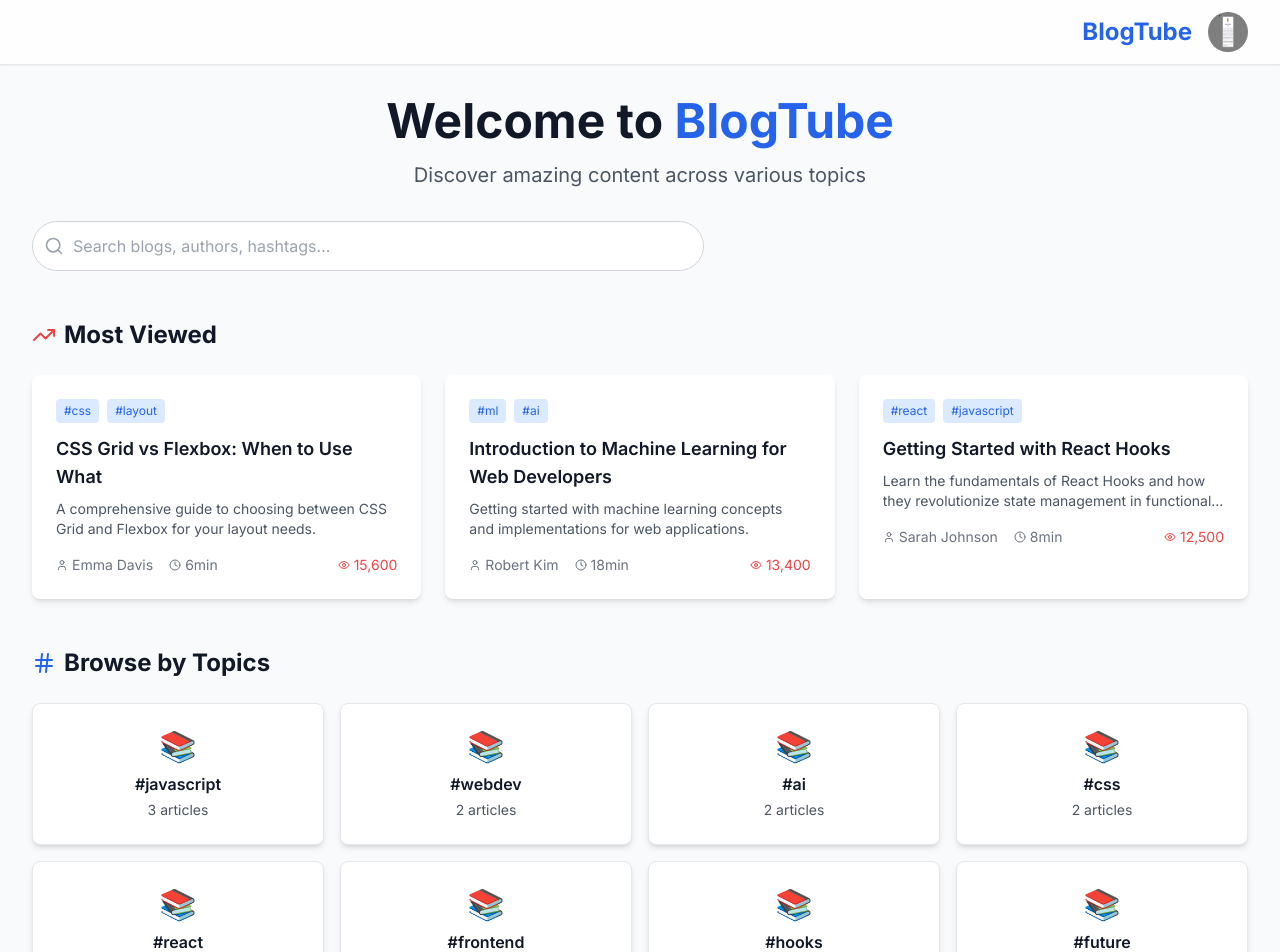
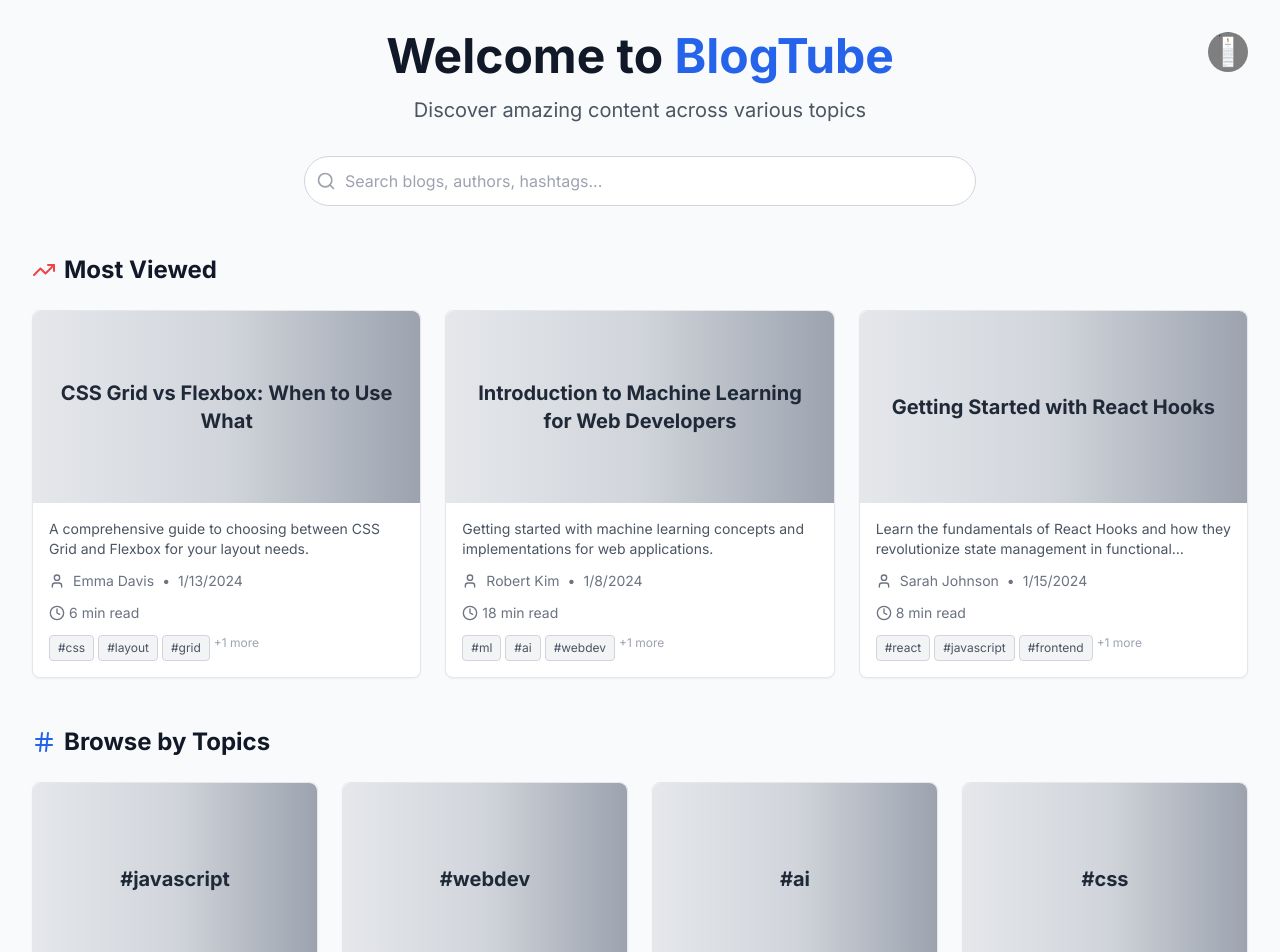
Before and after one commit to ashrafhussain2003/blogtube-react-grid, a React (Vite) app: page / in a window 1280 px wide. Shown: the top 952 px of the page. Built offline with nearby package versions, Linux system fonts and the light colour scheme.

Commit message:
Refactor UI and enhance ad placements
Updated blog card styles, replaced topic emojis with icons, removed duplicate headings, increased ad placements, centered the search bar, and moved the avatar to the hero section.

```diff
--- a/src/components/BlogRenderer.tsx
+++ b/src/components/BlogRenderer.tsx
@@ -10,21 +10,8 @@ const BlogRenderer: React.FC<BlogRendererProps> = ({ blocks }) => {
   const renderBlock = (block: BlogBlock, index: number) => {
     switch (block.type) {
       case 'title':
-        const HeadingTag = `h${block.level || 1}` as keyof JSX.IntrinsicElements;
-        const headingClasses = {
-          1: 'text-4xl font-bold mb-6 text-gray-900',
-          2: 'text-3xl font-semibold mb-4 text-gray-900',
-          3: 'text-2xl font-semibold mb-3 text-gray-900',
-          4: 'text-xl font-semibold mb-2 text-gray-900',
-          5: 'text-lg font-semibold mb-2 text-gray-900',
-          6: 'text-base font-semibold mb-2 text-gray-900'
-        };
-
-        return (
-          <HeadingTag key={index} className={headingClasses[block.level as keyof typeof headingClasses] || headingClasses[1]}>
-            {block.content}
-          </HeadingTag>
-        );
+        // Skip rendering title blocks as they're handled in the header
+        return null;
 
       case 'text':
         return (
--- a/src/components/HashtagBlogViewer.tsx
+++ b/src/components/HashtagBlogViewer.tsx
@@ -51,11 +51,6 @@ const HashtagBlogViewer: React.FC<HashtagBlogViewerProps> = ({ blogPath, isLoadi
           },
           blocks: [
             {
-              type: 'title',
-              content: 'Getting Started with React Hooks',
-              level: 1
-            },
-            {
               type: 'text',
               content: 'This is an introduction paragraph that sets the context for the entire article. It provides readers with a clear understanding of what they can expect to learn.'
             },
@@ -66,11 +61,6 @@ const HashtagBlogViewer: React.FC<HashtagBlogViewerProps> = ({ blogPath, isLoadi
             {
               type: 'note',
               content: 'This is an important note that readers should pay attention to. It contains crucial information that enhances understanding.'
-            },
-            {
-              type: 'title',
-              content: 'Key Concepts',
-              level: 2
             },
             {
               type: 'text',
@@ -181,7 +171,7 @@ const HashtagBlogViewer: React.FC<HashtagBlogViewerProps> = ({ blogPath, isLoadi
 
           {/* Article Content */}
           <div className="p-8">
-            <BlogRenderer blocks={blog.blocks.slice(1)} />
+            <BlogRenderer blocks={blog.blocks} />
           </div>
 
           {/* Related Articles Section */}
@@ -217,11 +207,15 @@ const HashtagBlogViewer: React.FC<HashtagBlogViewerProps> = ({ blogPath, isLoadi
         </article>
       </div>
 
-      {/* Right Sidebar - Advertisements */}
-      <aside className="w-80 flex-shrink-0 p-6 space-y-6">
-        <AdBanner type="vertical" className="mb-6" />
-        <AdBanner type="square" className="mb-6" />
-        <AdBanner type="square" className="mb-6" />
+      {/* Right Sidebar - More Advertisements */}
+      <aside className="w-80 flex-shrink-0 p-6 space-y-4">
+        <AdBanner type="vertical" />
+        <AdBanner type="square" />
+        <AdBanner type="square" />
+        <AdBanner type="horizontal" />
+        <AdBanner type="square" />
+        <AdBanner type="vertical" />
+        <AdBanner type="square" />
       </aside>
     </div>
   );
--- a/src/pages/HomePage.tsx
+++ b/src/pages/HomePage.tsx
@@ -1,16 +1,18 @@
 
 import React, { useState, useMemo } from 'react';
 import { Link } from 'react-router-dom';
-import { Hash, TrendingUp, Eye, Clock, User, Calendar } from 'lucide-react';
+import { Hash, TrendingUp, Eye, Clock, User, Calendar, Brain, Monitor, Code, Gear, Cloud, Database, Smartphone, Palette } from 'lucide-react';
 import BlogCard from '../components/BlogCard';
 import SearchBar from '../components/SearchBar';
-import Navigation from '../components/Navigation';
+import ProfileModal from '../components/ProfileModal';
+import { Avatar, AvatarImage, AvatarFallback } from '../components/ui/avatar';
 import { sampleBlogs } from '../data/sampleBlogs';
 import { BlogMeta } from '../types/blog';
 
 const HomePage: React.FC = () => {
   const [searchTerm, setSearchTerm] = useState('');
   const [filteredBlogs, setFilteredBlogs] = useState(sampleBlogs);
+  const [isProfileOpen, setIsProfileOpen] = useState(false);
 
   const handleSearch = (results: BlogMeta[]) => {
     setFilteredBlogs(results);
@@ -21,6 +23,49 @@ const HomePage: React.FC = () => {
       .sort((a, b) => (b.viewCount || 0) - (a.viewCount || 0))
       .slice(0, 3);
   }, []);
+
+  const getTopicIcon = (hashtag: string) => {
+    const topic = hashtag.toLowerCase();
+    switch (topic) {
+      case 'javascript':
+      case 'react':
+      case 'vue':
+      case 'angular':
+      case 'frontend':
+        return Monitor;
+      case 'backend':
+      case 'api':
+      case 'nodejs':
+        return Code;
+      case 'ml':
+      case 'ai':
+      case 'machinelearning':
+        return Brain;
+      case 'aws':
+      case 'azure':
+      case 'gcp':
+      case 'cloud':
+        return Cloud;
+      case 'database':
+      case 'sql':
+      case 'mongodb':
+        return Database;
+      case 'mobile':
+      case 'android':
+      case 'ios':
+        return Smartphone;
+      case 'design':
+      case 'ui':
+      case 'ux':
+        return Palette;
+      case 'devops':
+      case 'docker':
+      case 'kubernetes':
+        return Gear;
+      default:
+        return Hash;
+    }
+  };
 
   const allHashtags = useMemo(() => {
     const hashtagMap: { [key: string]: number } = {};
@@ -38,18 +83,33 @@ const HomePage: React.FC = () => {
 
   return (
     <div className="min-h-screen bg-gray-50">
-      <Navigation showBackButton={false} />
-
       <div className="max-w-7xl mx-auto px-4 sm:px-6 lg:px-8 py-8">
         {/* Hero Section */}
-        <div className="text-center mb-12">
+        <div className="text-center mb-12 relative">
+          {/* Avatar in top right corner */}
+          <div className="absolute top-0 right-0">
+            <button
+              onClick={() => setIsProfileOpen(true)}
+              className="rounded-full hover:ring-2 hover:ring-blue-200 transition-all"
+            >
+              <Avatar className="w-10 h-10">
+                <AvatarImage src="/lovable-uploads/9a90d753-14e1-45e1-8848-b1a046b78ce5.png" alt="Profile" />
+                <AvatarFallback>MAH</AvatarFallback>
+              </Avatar>
+            </button>
+          </div>
+
           <h1 className="text-5xl font-bold text-gray-900 mb-4">
             Welcome to <span className="text-blue-600">BlogTube</span>
           </h1>
           <p className="text-xl text-gray-600 mb-8">
             Discover amazing content across various topics
           </p>
-          <SearchBar onSearch={handleSearch} />
+
+          {/* Centered Search Bar */}
+          <div className="flex justify-center">
+            <SearchBar onSearch={handleSearch} />
+          </div>
         </div>
 
         {/* Most Viewed Section */}
@@ -60,46 +120,7 @@ const HomePage: React.FC = () => {
           </div>
           <div className="grid grid-cols-1 md:grid-cols-2 lg:grid-cols-3 gap-6">
             {topViewedBlogs.map(blog => (
-              <Link
-                key={blog.slug}
-                to={`/blog/${blog.slug}`}
-                className="block bg-white rounded-lg shadow-md hover:shadow-lg transition-shadow overflow-hidden"
-              >
-                <div className="p-6">
-                  <div className="flex items-center gap-2 text-sm text-gray-500 mb-3">
-                    {blog.hashtags.slice(0, 2).map(tag => (
-                      <span key={tag} className="bg-blue-100 text-blue-600 px-2 py-1 rounded text-xs">
-                        #{tag}
-                      </span>
-                    ))}
-                  </div>
-
-                  <h3 className="text-lg font-semibold text-gray-900 mb-2 line-clamp-2">
-                    {blog.title}
-                  </h3>
-
-                  <p className="text-gray-600 text-sm mb-4 line-clamp-2">
-                    {blog.description}
-                  </p>
-
-                  <div className="flex items-center justify-between text-sm text-gray-500">
-                    <div className="flex items-center gap-4">
-                      <div className="flex items-center gap-1">
-                        <User className="w-3 h-3" />
-                        <span>{blog.author}</span>
-                      </div>
-                      <div className="flex items-center gap-1">
-                        <Clock className="w-3 h-3" />
-                        <span>{blog.readingTime}min</span>
-                      </div>
-                    </div>
-                    <div className="flex items-center gap-1 text-red-500">
-                      <Eye className="w-3 h-3" />
-                      <span>{blog.viewCount?.toLocaleString()}</span>
-                    </div>
-                  </div>
-                </div>
-              </Link>
+              <BlogCard key={blog.slug} blog={blog} />
             ))}
           </div>
         </div>
@@ -110,18 +131,26 @@ const HomePage: React.FC = () => {
             <Hash className="w-6 h-6 text-blue-600" />
             <h2 className="text-2xl font-bold text-gray-900">Browse by Topics</h2>
           </div>
-          <div className="grid grid-cols-2 md:grid-cols-3 lg:grid-cols-4 gap-4">
-            {allHashtags.map(({ hashtag, count }) => (
-              <Link
-                key={hashtag}
-                to={`/hashtag/${hashtag}`}
-                className="bg-white rounded-lg shadow-md hover:shadow-lg transition-shadow p-6 text-center border border-gray-200 hover:border-blue-300"
-              >
-                <div className="text-3xl mb-2">📚</div>
-                <h3 className="font-semibold text-gray-900 mb-1">#{hashtag}</h3>
-                <p className="text-sm text-gray-600">{count} articles</p>
-              </Link>
-            ))}
+          <div className="grid grid-cols-1 md:grid-cols-2 lg:grid-cols-4 gap-6">
+            {allHashtags.map(({ hashtag, count }) => {
+              const IconComponent = getTopicIcon(hashtag);
+              return (
+                <BlogCard
+                  key={hashtag}
+                  blog={{
+                    title: `#${hashtag}`,
+                    description: `${count} articles`,
+                    author: 'Various Authors',
+                    publishedDate: new Date().toISOString(),
+                    readingTime: 0,
+                    hashtags: [hashtag],
+                    slug: hashtag,
+                    viewCount: count
+                  }}
+                  className="cursor-pointer"
+                />
+              );
+            })}
           </div>
         </div>
 
@@ -135,6 +164,11 @@ const HomePage: React.FC = () => {
           </div>
         </div>
       </div>
+
+      <ProfileModal
+        isOpen={isProfileOpen}
+        onClose={() => setIsProfileOpen(false)}
+      />
     </div>
   );
 };
```
Also changed, not shown: src/pages/BlogPost.tsx (+6 -17 lines).
